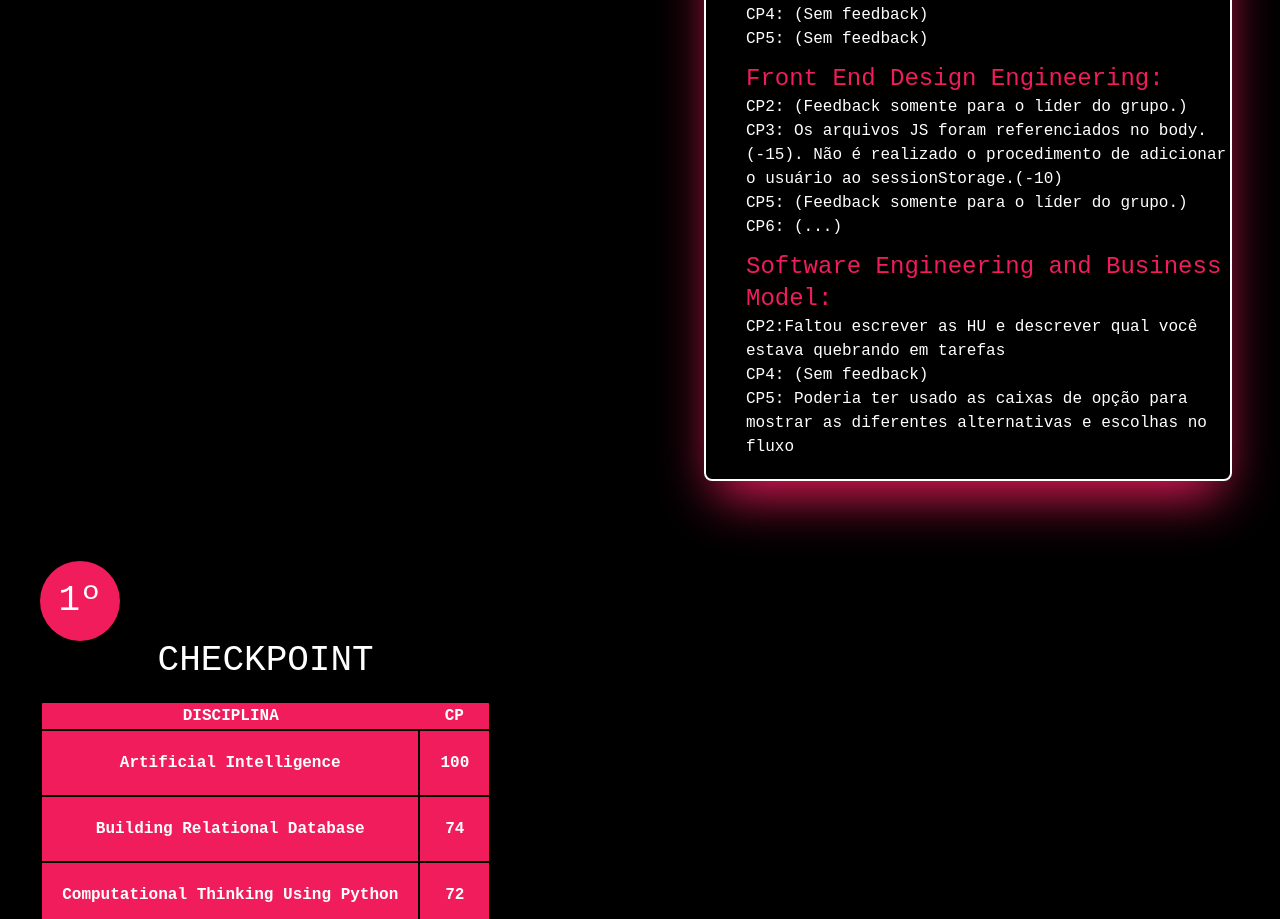
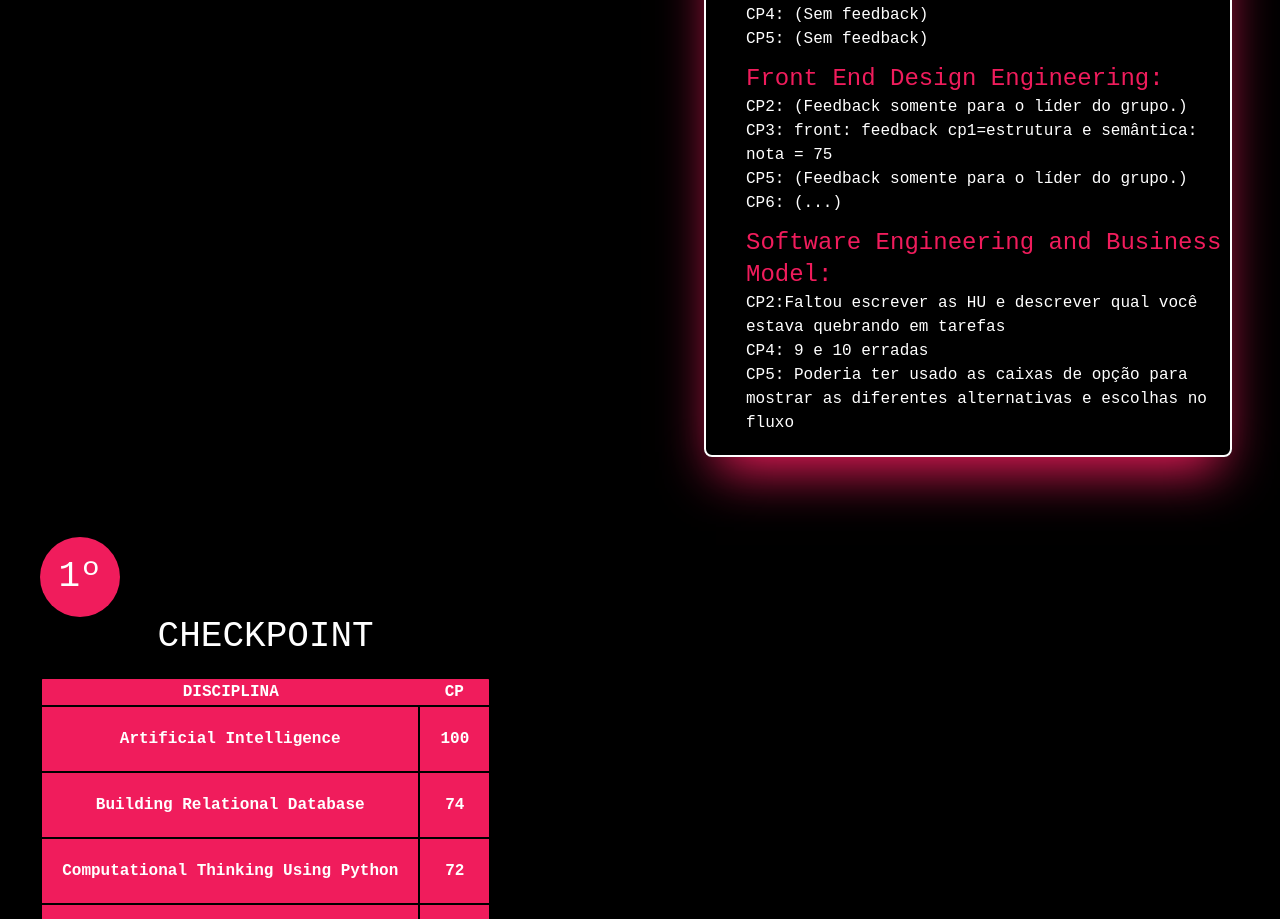
Before and after one commit to JenniferDaleffi/PortfolioDeAvaliacoes, a Next.js app in the folder portfolio/: page /checkpoint/julia in a window 1280 px wide. Shown: the part 1385-2304 px from the top of the page. Built offline with nearby package versions, Linux system fonts and the light colour scheme.

Commit message:
atualizando alguns feedbacks

```diff
--- a/portfolio/src/app/checkpoint/julia/page.tsx
+++ b/portfolio/src/app/checkpoint/julia/page.tsx
@@ -65,12 +65,12 @@ export default function Julia() {
                         <p className="text-white ml-10"><span className="text-amarelo">CP5:</span> (Sem feedback)</p>
                         <h1 className=" mt-3 text-fiap ml-10 text-2xl">Front End Design Engineering:</h1>
                         <p className="text-white ml-10"><span className="text-amarelo">CP2: </span>(Feedback somente para o líder do grupo.)</p>
-                        <p className="text-white ml-10"><span className="text-amarelo">CP3:</span> Os arquivos JS foram referenciados no body.(-15). Não é realizado o procedimento de adicionar o usuário ao sessionStorage.(-10)</p>
+                        <p className="text-white ml-10"><span className="text-amarelo">CP3:</span> front: feedback cp1=estrutura e semântica: nota = 75</p>
                         <p className="text-white ml-10"><span className="text-amarelo">CP5:</span> (Feedback somente para o líder do grupo.)</p>
                         <p className="text-white ml-10"><span className="text-amarelo">CP6: (...)</span></p>
                         <h1 className=" mt-3 text-fiap ml-10 text-2xl">Software Engineering and Business Model:</h1>
                         <p className="text-white ml-10"><span className="text-amarelo">CP2:</span>Faltou escrever as HU e descrever qual você estava quebrando em tarefas</p>
-                        <p className="text-white ml-10"><span className="text-amarelo">CP4:</span> (Sem feedback)</p>
+                        <p className="text-white ml-10"><span className="text-amarelo">CP4:</span>   9 e 10 erradas</p>
                         <p className="text-white ml-10 mb-5"><span className="text-amarelo">CP5: </span>Poderia ter usado as caixas de opção para mostrar as diferentes alternativas e escolhas no fluxo</p>
                     </div>
                 </div>
```
